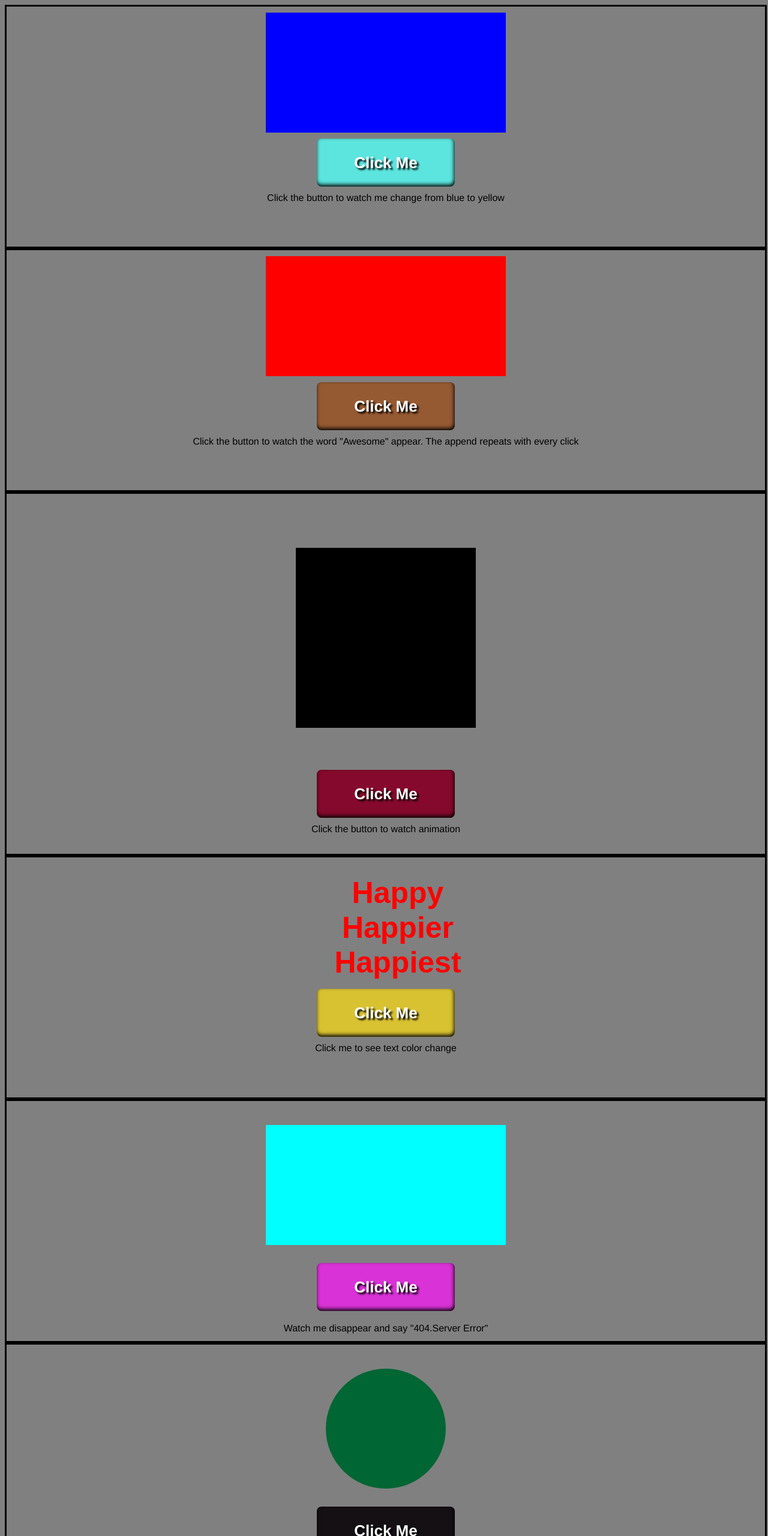
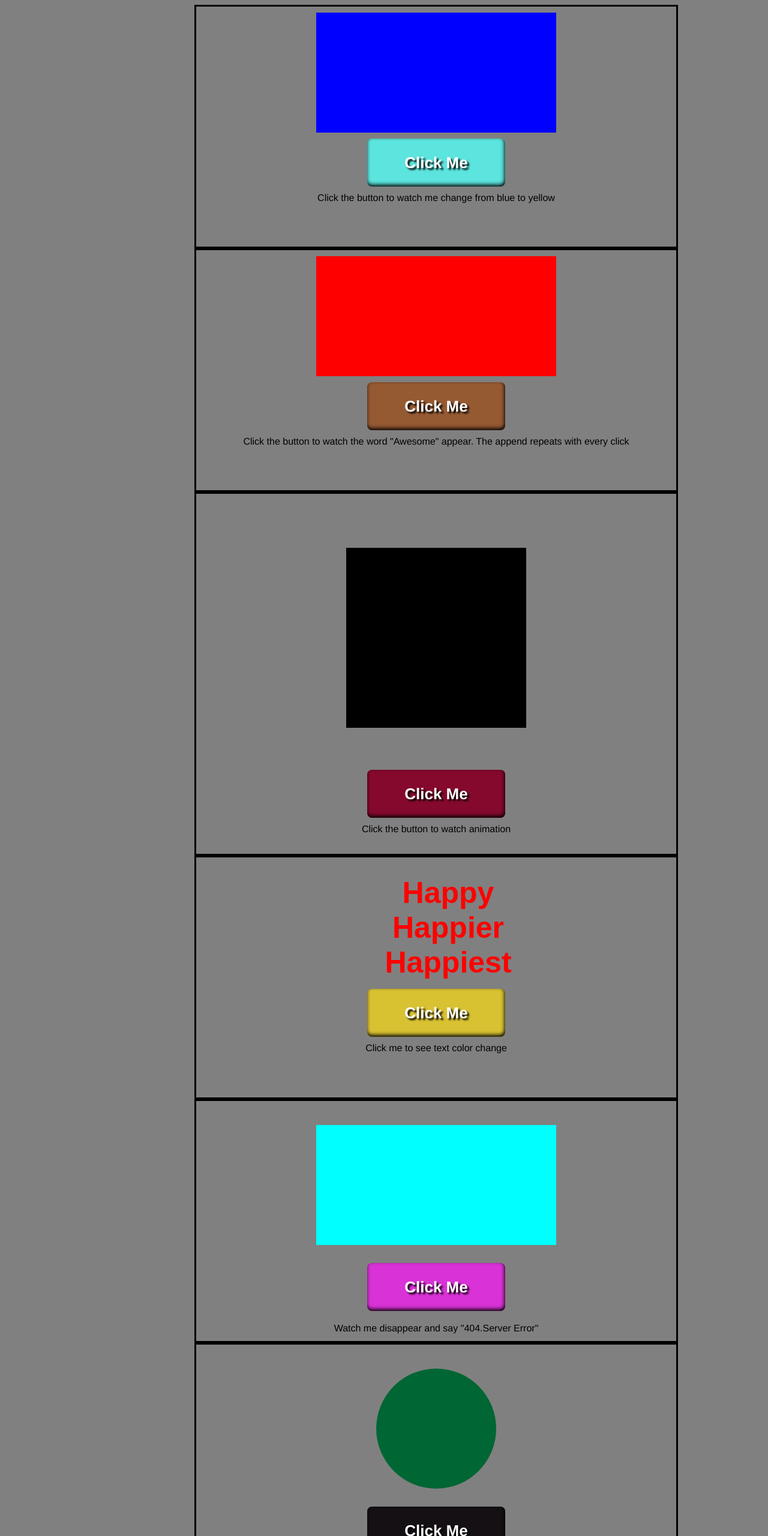
Before and after one commit to ageorgia79/15jsexamples, a website: page app/index.html in a window 1280 px wide. Shown: the top 2560 px of the page at 60% size. Drawn offline with nearby package versions, Linux system fonts and the light colour scheme; files that its build step writes are made by us from their sources.

Commit message:
shapeschanged

```diff
--- a/app/styles/main.scss
+++ b/app/styles/main.scss
@@ -31,8 +31,10 @@ body {
 }
 
 .container1 {
-    width: 100%;
+    width: 800px;
     height: 400px;
+    margin-right: 25%;
+    margin-left: 25%;
     border: solid; color: black;
 }
 
@@ -66,8 +68,10 @@ body {
 }
 
 .container2 {
-    width: 100%;
+    width: 800px;
     height: 400px;
+    margin-left: 25%;
+    margin-right: 25%;
     border: solid; color: black;
 }
 
@@ -102,8 +106,10 @@ body {
 }
 
 .container3 {
-    width: 100%;
+    width: 800px;
     height: 600px;
+    margin-right: 25%;
+    margin-left: 25%;
     border: solid; color: black;
 }
 
@@ -144,8 +150,10 @@ body {
 }
 
 .container4 {
-    width: 100%;
+    width: 800px;
     height: 400px;
+    margin-left: 25%;
+    margin-right: 25%;
     border: solid; color: black;
 }
 
@@ -192,8 +200,10 @@ body {
 }
 
 .container5 {
-    width: 100%;
+    width: 800px;
     height: 400px;
+    margin-right: 25%;
+    margin-left: 25%;
     border: solid; color: black;
 }
 
@@ -236,8 +246,10 @@ body {
 }
 
 .container6 {
-    width: 100%;
+    width: 800px;
     height: 400px;
+    margin-left: 25%;
+    margin-right: 25%;
     border: solid; color: black;
 }
 
@@ -281,8 +293,10 @@ body {
 }
 
 .container7 {
-    width: 100%;
+    width: 800px;
     height: 400px;
+    margin-right: 25%;
+    margin-left: 25%;
     border: solid; color: black;
 }
 
@@ -315,8 +329,10 @@ body {
 }
 
 .container8 {
-    width: 100%;
+    width: 800px;
     height: 400px;
+    margin-left: 25%;
+    margin-right: 25%;
     border: solid; color: black;
 }
 
@@ -362,8 +378,10 @@ body {
 }
 
 .container9 {
-    width: 100%;
+    width: 800px;
     height: 400px;
+    margin-left: 25%;
+    margin-right: 25%;
     border: solid; color: black;
 }
 
```
